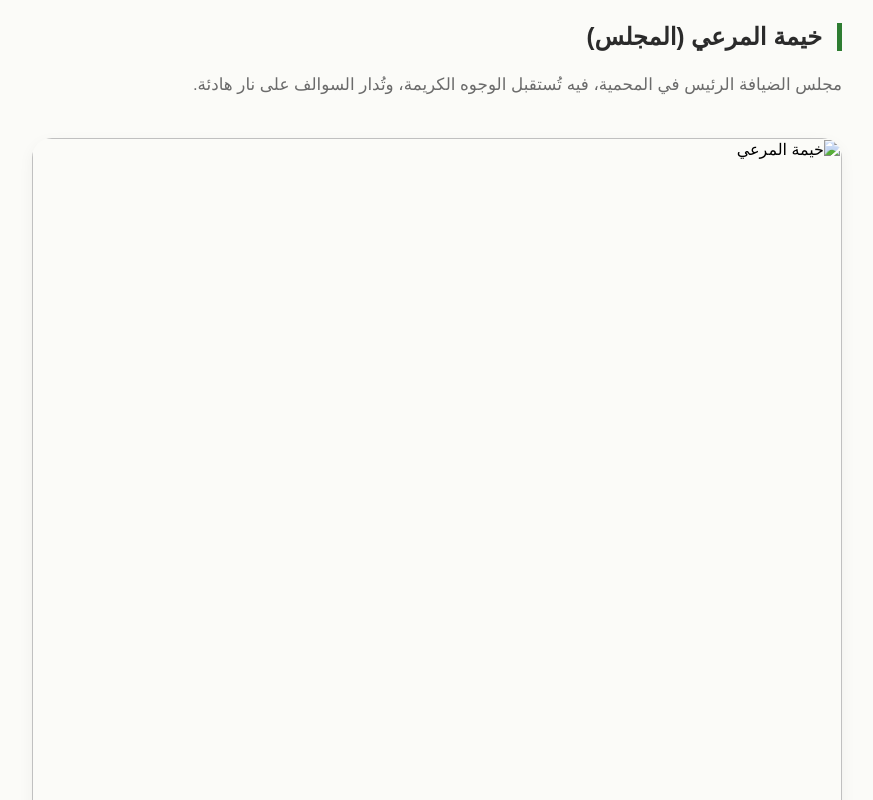
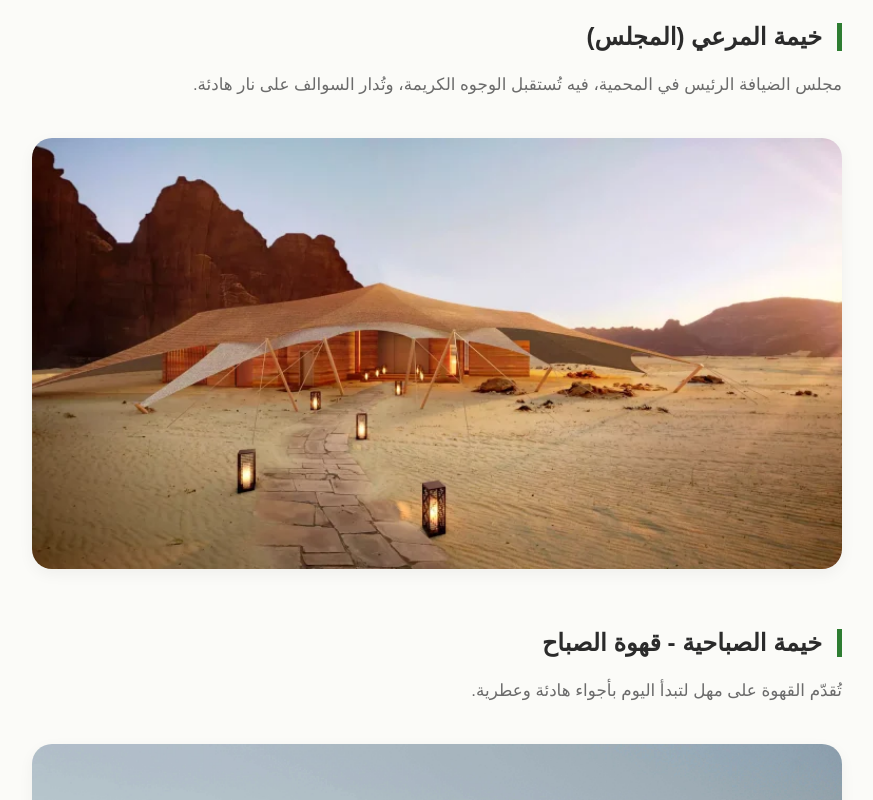
Before and after one commit to adeeb-7997/ghlatalkhayr, a plain HTML site: page index.html in a window 1280 px wide. Shown: the part 460-1260 px from the top of the page, without its empty margins (203-1076 px from the left). Drawn offline with Linux system fonts and the light colour scheme; a web font is replaced by a local one.

Commit message:
Update index.html

```diff
--- a/index.html
+++ b/index.html
@@ -258,7 +258,7 @@
 <h3>خيمة المرعي (المجلس)</h3>
 
 <p>مجلس الضيافة الرئيس في المحمية، فيه تُستقبل الوجوه الكريمة، وتُدار السوالف على نار هادئة.</p>
-           <img src="images/tent.jpg" alt="خيمة المرعي">
+           <img src="images/tent1.jpg" alt="خيمة المرعي">
         </div>
 
 
```
